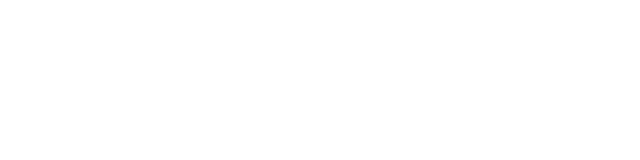
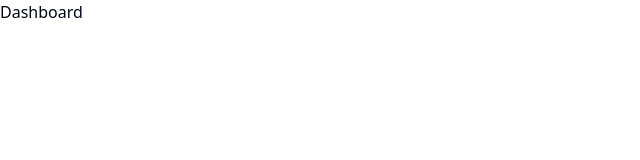
Before and after one commit to o-yurimaciel/pizza-shop-web, a React (Vite) app: page / in a window 1280 px wide. Shown: the top 160 px of the page, without its empty margins (0-640 px from the left). Built offline with nearby package versions, Linux system fonts and the light colour scheme.

Commit message:
creating initial routes with react-router-dom

```diff
--- a/package.json
+++ b/package.json
@@ -13,9 +13,13 @@
     "@radix-ui/react-slot": "^1.0.2",
     "class-variance-authority": "^0.7.0",
     "clsx": "^2.1.0",
+    "localforage": "^1.10.0",
     "lucide-react": "^0.323.0",
+    "match-sorter": "^6.3.3",
     "react": "^18.2.0",
     "react-dom": "^18.2.0",
+    "react-router-dom": "^6.22.0",
+    "sort-by": "^1.2.0",
     "tailwind-merge": "^2.2.1",
     "tailwindcss-animate": "^1.0.7"
   },
--- a/src/App.tsx
+++ b/src/App.tsx
@@ -1,5 +1,9 @@
 import './global.css'
 
+import { RouterProvider } from 'react-router-dom'
+
+import { router } from './routes'
+
 export function App() {
-  return <div></div>
+  return <RouterProvider router={router} />
 }
--- /dev/null
+++ b/src/pages/app/Dashboard.tsx
@@ -0,0 +1,3 @@
+export function Dashboard() {
+  return <h1>Dashboard</h1>
+}
--- /dev/null
+++ b/src/pages/auth/SignIn.tsx
@@ -0,0 +1,3 @@
+export function SignIn() {
+  return <h1></h1>
+}
--- /dev/null
+++ b/src/routes.tsx
@@ -0,0 +1,15 @@
+import { createBrowserRouter } from 'react-router-dom'
+
+import { Dashboard } from './pages/app/Dashboard'
+import { SignIn } from './pages/auth/SignIn'
+
+export const router = createBrowserRouter([
+  {
+    path: '/',
+    element: <Dashboard />,
+  },
+  {
+    path: '/sign-in',
+    element: <SignIn />,
+  },
+])
```
Also changed, not shown: 1 other file (tests, documents, lock files or other folders).
